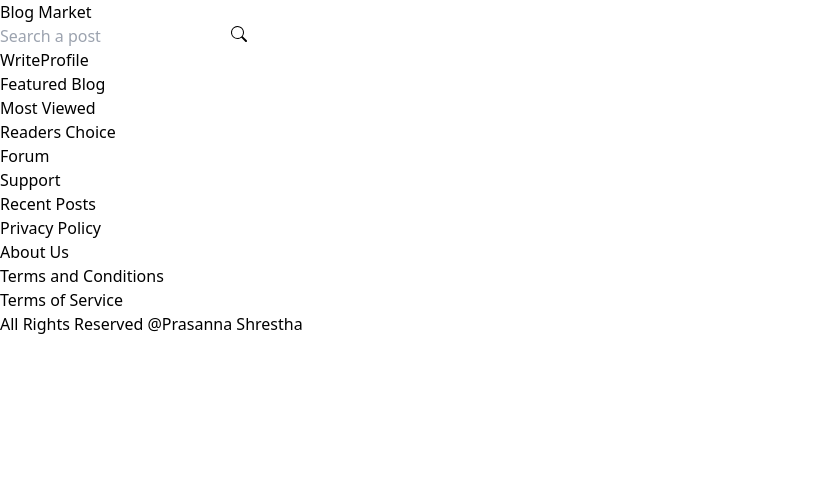
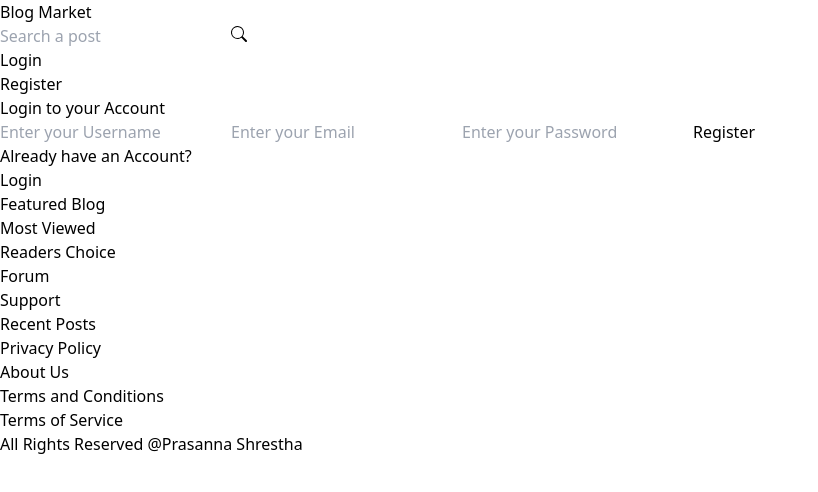
Before and after one commit to prasannashrestha1/Blog-App-MERN-, a React (Vite) app in the folder frontend/: page /register in a window 1280 px wide. Shown: the top 492 px of the page, without its empty margins (0-818 px from the left). Built offline with nearby package versions, Linux system fonts and the light colour scheme.

Commit message:
create login and register pages

```diff
--- a/frontend/src/App.jsx
+++ b/frontend/src/App.jsx
@@ -2,6 +2,8 @@
 import {Routes, Route} from 'react-router-dom';
 import Home from './pages/Home';
 import Footer from './components/Footer';
+import Login from './pages/Login';
+import Register from './pages/Register';
 
 function App() {
  return (
@@ -9,6 +11,8 @@
   <Navbar />
   <Routes>
     <Route exact path='/' element={<Home />} />
+    <Route exact path='/login' element={<Login />} />
+    <Route exact path='/register' element={<Register />} />
   </Routes>
   <Footer />
 </div>
--- a/frontend/src/components/Navbar.jsx
+++ b/frontend/src/components/Navbar.jsx
@@ -3,7 +3,7 @@
 import { BsSearch } from "react-icons/bs";
 
 function Navbar() {
-const user = true;
+const user = false;
 
   return (
     <div className="flex items-center justify-between px-6 md:px-[200px] py-4">
--- /dev/null
+++ b/frontend/src/pages/Login.jsx
@@ -0,0 +1,21 @@
+import React from 'react'
+import { Link } from 'react-router-dom'
+
+function Login() {
+  return (
+    <div className='w-full flex justify-center items-center h-[60vh] '>
+      <div className='flex flex-col justify-center items-center space-y-4 w-[80%] md:w-[25%]' >
+        <h1 className='text-xl font-bold text-left '> Login to your Account</h1>
+        <input className='w-full px-4 py-2 border-2 border-black outline-0' type="text" placeholder='Enter your Email' />
+        <input className='w-full px-4 py-2 border-2 border-black outline-0' type="text" placeholder='Enter your Password' />
+        <button className='w-full p-4 text-lg font-bold text-white bg-black rounded-lg hover:bg-gray-800 hover:text-slate-300 '>Login</button>
+        <div className='flex justify-center items-center space-x-4 '>
+            <p>Dont have an Account?</p>
+            <p className='text-blue-500 hover:text-blue-700'><Link to={'/register'}>Register</Link></p>
+        </div>
+      </div>
+    </div>
+  )
+}
+
+export default Login
--- /dev/null
+++ b/frontend/src/pages/Register.jsx
@@ -0,0 +1,22 @@
+import React from 'react'
+import { Link } from 'react-router-dom'
+
+function Register() {
+  return (
+    <div className='w-full flex justify-center items-center h-[60vh] '>
+    <div className='flex flex-col justify-center items-center space-y-4 w-[80%] md:w-[25%]' >
+      <h1 className='text-xl font-bold text-left '> Login to your Account</h1>
+      <input className='w-full px-4 py-2 border-2 border-black outline-0' type="text" placeholder='Enter your Username' />
+      <input className='w-full px-4 py-2 border-2 border-black outline-0' type="text" placeholder='Enter your Email' />
+      <input className='w-full px-4 py-2 border-2 border-black outline-0' type="password" placeholder='Enter your Password' />
+      <button className='w-full p-4 text-lg font-bold text-white bg-black rounded-lg hover:bg-gray-800 hover:text-slate-300 '>Register</button>
+      <div className='flex justify-center items-center space-x-4 '>
+          <p>Already have an Account?</p>
+          <p className='text-blue-500 hover:text-blue-700'><Link to={'/login'}>Login</Link></p>
+      </div>
+    </div>
+  </div>
+  )
+}
+
+export default Register
```
